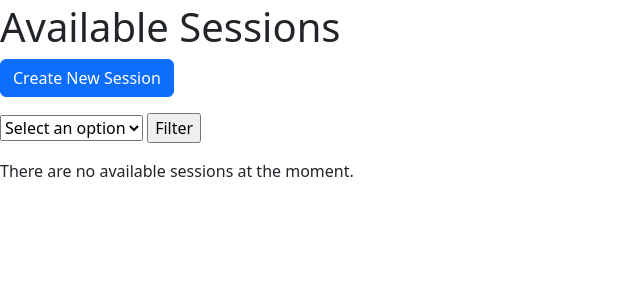
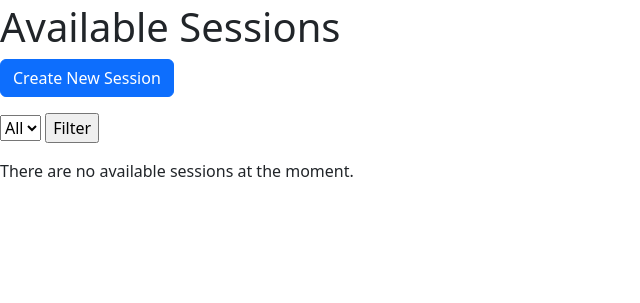
Before and after one commit to PichapopRo/community-tutor, a Django app: page /local-tutor/ in a window 1280 px wide. Shown: the part 53-356 px from the top of the page, without its empty margins (0-640 px from the left). Run offline with Django 5.2, Linux system fonts and the light colour scheme; data that the repository does not hold is empty; some web fonts are replaced.

Commit message:
Change the default selector to be "All"

```diff
--- a/webpage/templates/session_list.html
+++ b/webpage/templates/session_list.html
@@ -16,7 +16,7 @@
 
   <form method="GET" action="{% url 'session-list' %}">
       <select name="filter_option" id='filter_option'>
-          <option value="">Select an option</option>
+          <option value="">All</option>
           {% for category in categories %}
               <option value="{{ category.category_id }}" id="opt{{ category.category_id }}">{{ category.category_name }}</option>
           {% endfor %}
```
